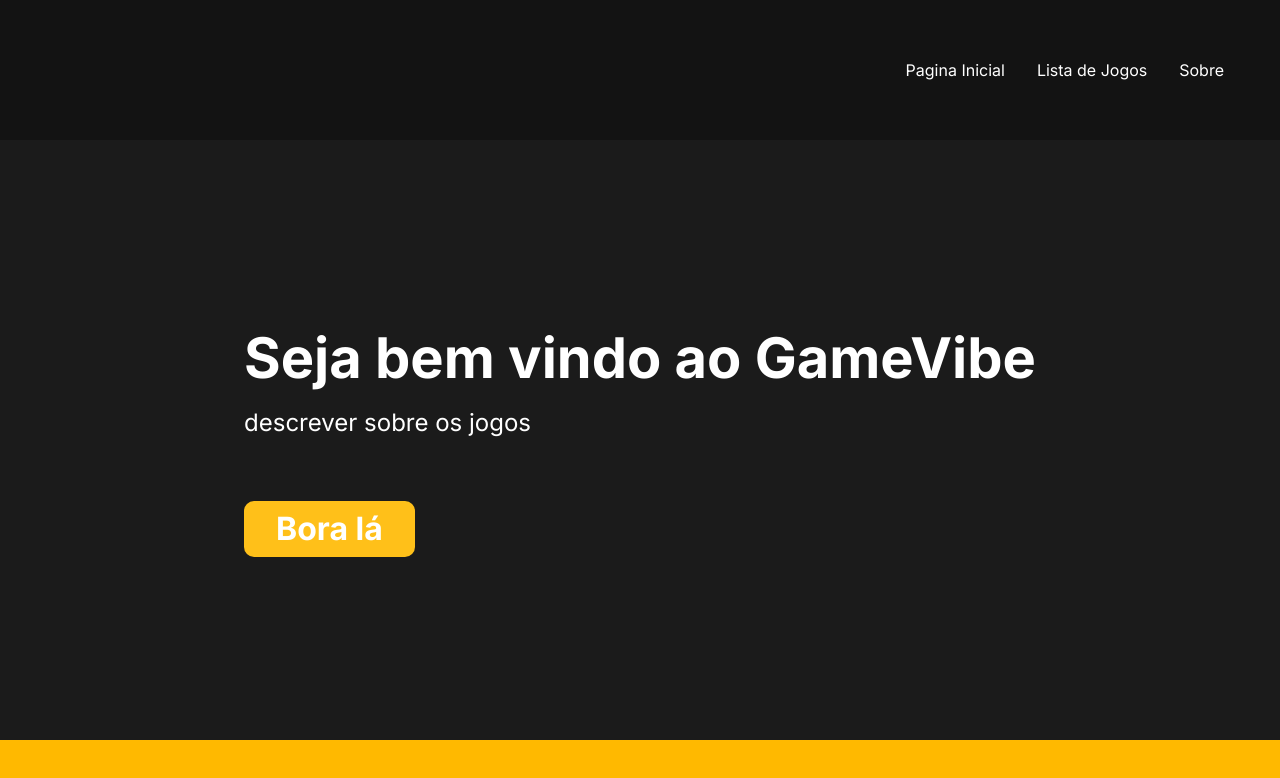
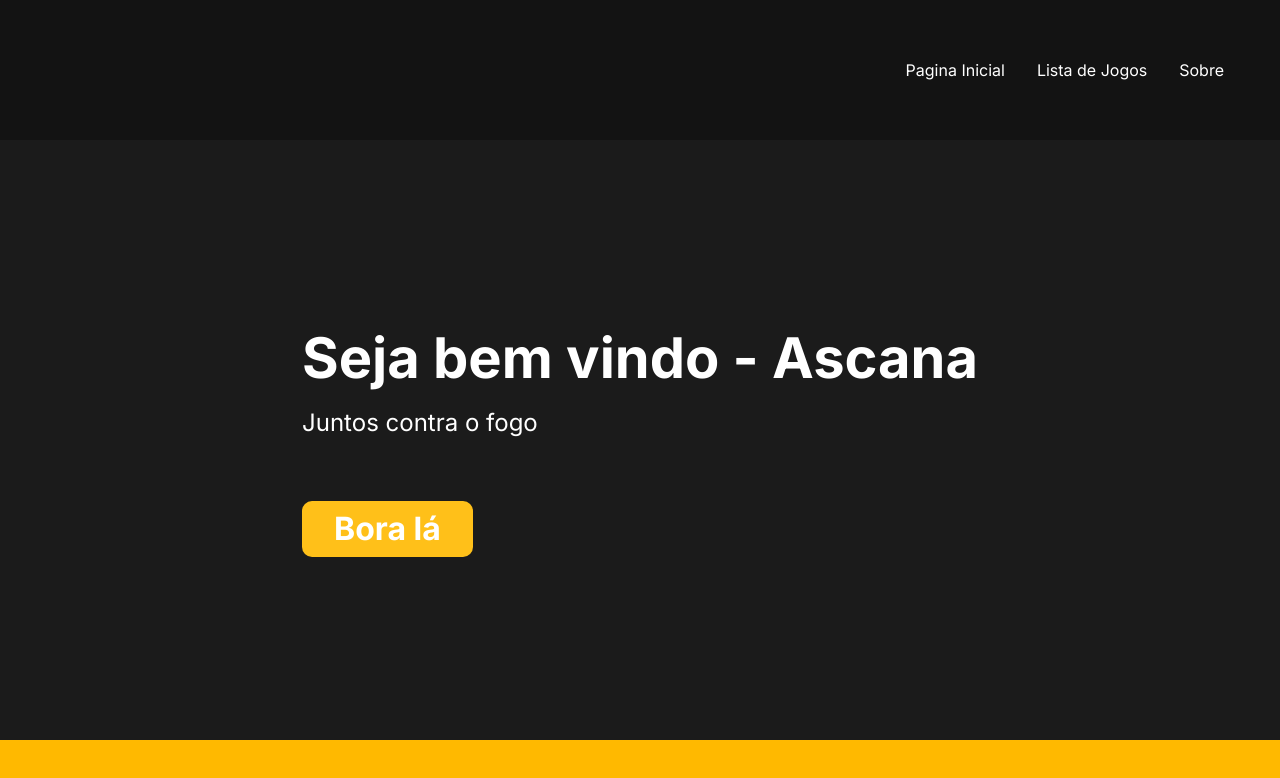
Before and after one commit to Gahnl/game-vibe, a plain HTML site: page index.html in a window 1280 px wide. Shown: the top 778 px of the page. Drawn offline with Linux system fonts and the light colour scheme.

Commit message:
Add files via upload

```diff
--- a/index.html
+++ b/index.html
@@ -32,8 +32,8 @@
     <main>
     <div class="container hero-wrapper">
         <div class="hero-content">
-        <h2 class="hero-title">Seja bem vindo ao GameVibe</h2>
-        <p class="hero-subtitle">descrever sobre os jogos</p>
+        <h2 class="hero-title">Seja bem vindo - Ascana</h2>
+        <p class="hero-subtitle">Juntos contra o fogo</p>
         <a class="hero-button" href="./list.html">Bora lá</a>
     </div>
     <img src="assets/hero.png" alt="">
```
